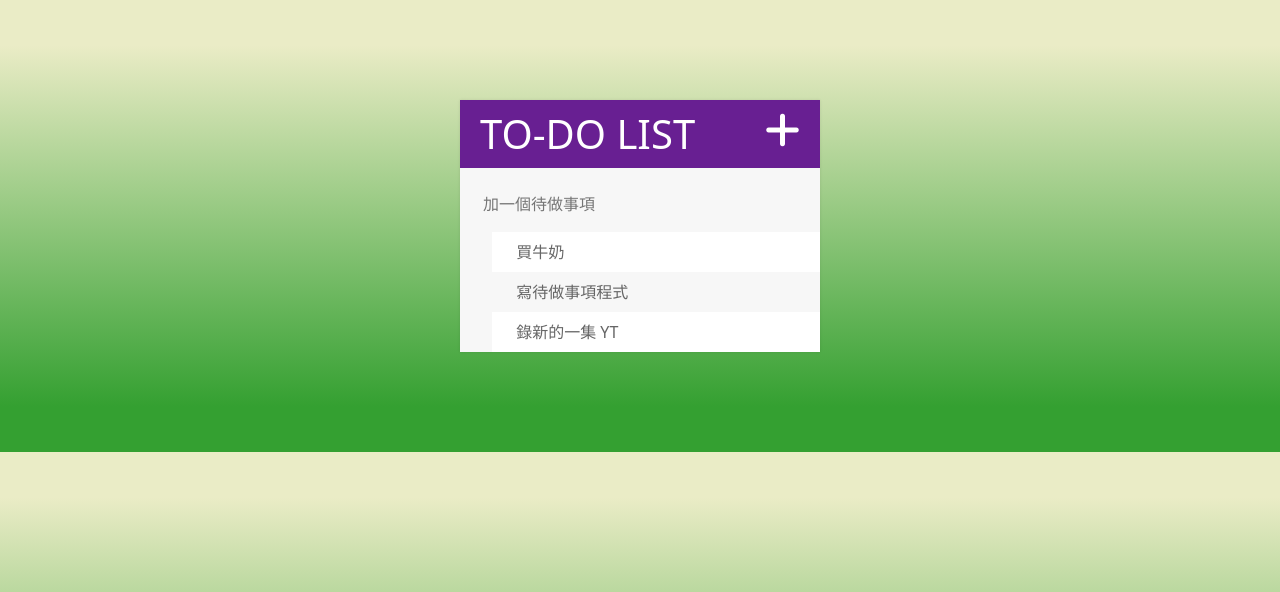
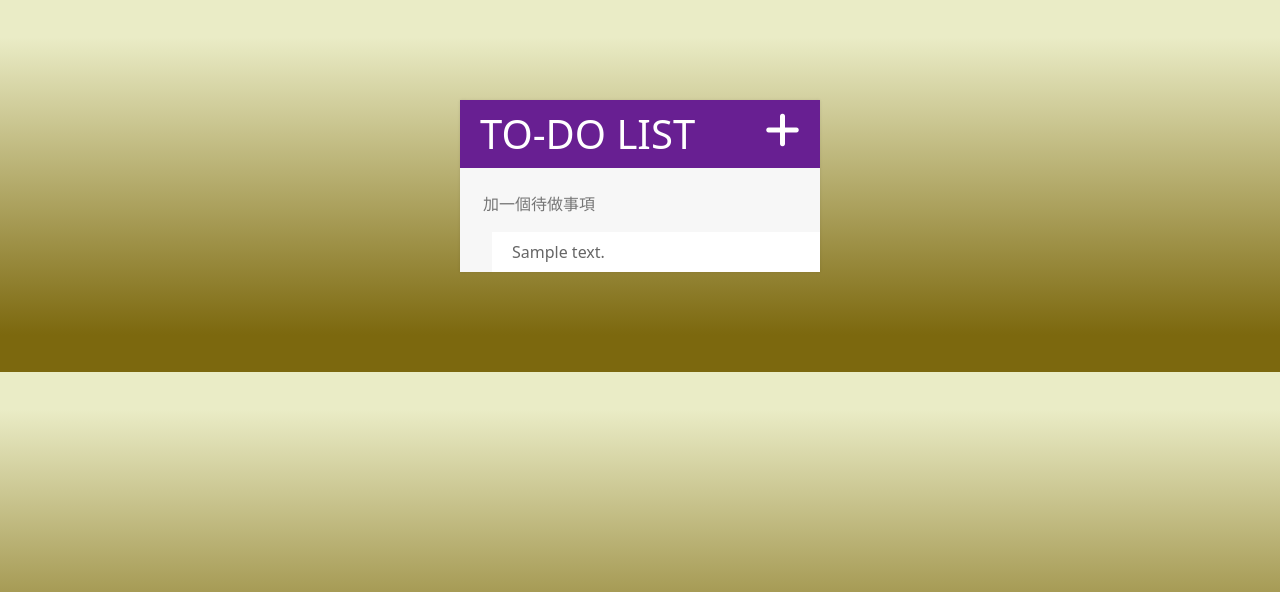
Before and after one commit to appfromape/To-Do-List-Web, a Flask app: page / in a window 1280 px wide. Shown: the top 592 px of the page. Run offline with Flask 2, Linux system fonts and the light colour scheme; tables that the repository leaves empty hold one stand-in row (values such as "Sample post"); some libraries are stand-ins or nearby versions.

Commit message:
finished

```diff
--- a/main.py
+++ b/main.py
@@ -1,11 +1,45 @@
-from flask import Flask, render_template, url_for
+from flask import Flask, render_template, url_for, request, jsonify, redirect, make_response
+from flask_sqlalchemy import SQLAlchemy
+import json
 
 app = Flask(__name__)
 app.secret_key = "any-string-you-want-just-keep-it-secret"
+app.config['SQLALCHEMY_DATABASE_URI'] = 'sqlite:///todolist.db'
+app.config['SQLALCHEMY_TRACK_MODIFICATIONS'] = False
+db = SQLAlchemy(app)
+
+class Todo(db.Model):
+    __tablename__ = "todolist"
+    id = db.Column(db.Integer, primary_key=True)
+    content = db.Column(db.String(200), nullable=False)
+
+# db.create_all()
 
 @app.route('/')
 def get_all_posts():
-    return render_template("index.html")
+    posts = Todo.query.all()
+    return render_template("index.html", all_posts=posts)
+
+@app.route('/add', methods=["GET", "POST"])
+def add():
+    if request.method == 'POST':
+        print(request.form.get('item'))
+        new_item = Todo(
+            content = request.form['item']
+        )
+        db.session.add(new_item)
+        db.session.commit()
+    return redirect(url_for("get_all_posts"))
+
+@app.route('/delete', methods=["GET", "POST"])
+def delete():
+    if request.method == 'POST':
+        a = request.form['keyword']
+        print(a)
+        todo = Todo.query.filter_by(content=a).first()
+        db.session.delete(todo)
+        db.session.commit()
+    return redirect(url_for("get_all_posts"))
 
 if __name__ == "__main__":
     app.run(debug=True)
--- a/static/css/styles.css
+++ b/static/css/styles.css
@@ -1,6 +1,6 @@
 body {
     font-family: Roboto;
-    background: -webkit-linear-gradient(90deg, #34a031 10%, #EAECC6 90%)
+    background: -webkit-linear-gradient(90deg, #7c680e 10%, #EAECC6 90%)
 }
 
 ul {
--- a/static/js/main.js
+++ b/static/js/main.js
@@ -7,6 +7,17 @@ $(document).ready(function(){
 
     $("ul").on("click", "span", function(event){
     $(this).parent().fadeOut(500,function(){
+
+        var search_word = $(this).text();
+        var qurl="http://127.0.0.1:5000/delete";
+        $.ajax({
+            type: "POST",
+            cache: false,
+            data:{keyword:search_word},
+            url: qurl,
+            dataType: "json"
+        })
+
     $(this).remove();
     });
     event.stopPropagation();
@@ -14,11 +25,10 @@ $(document).ready(function(){
 
     $("input[type='text']").keypress(function(event){
     if(event.which === 13){
-
+    event.submit();
     var todoText = $(this).val();
     $(this).val("");
-
-    $("ul").append("<li><span><i class='fa fa-trash'></i></span> " + todoText + "</li>")
+    $("ul").append("<li><span><i class='fa fa-trash'></i></span> " +todoText + "</li>")
     }
     });
 
@@ -26,5 +36,4 @@ $(document).ready(function(){
     $("input[type='text']").fadeToggle();
     });
 
-
     });
--- a/templates/index.html
+++ b/templates/index.html
@@ -7,28 +7,38 @@
     <meta name="viewport" content="width=device-width, initial-scale=1.0">
 
     <link href="{{ url_for('static', filename='css/styles.css') }}" rel="stylesheet">
-    <link href="https://cdn.jsdelivr.net/npm/bootstrap@5.0.0-beta3/dist/css/bootstrap.min.css" rel="stylesheet" integrity="sha384-eOJMYsd53ii+scO/bJGFsiCZc+5NDVN2yr8+0RDqr0Ql0h+rP48ckxlpbzKgwra6" crossorigin="anonymous">
+    <link href="https://cdn.jsdelivr.net/npm/bootstrap@5.0.0-beta3/dist/css/bootstrap.min.css" rel="stylesheet"
+        integrity="sha384-eOJMYsd53ii+scO/bJGFsiCZc+5NDVN2yr8+0RDqr0Ql0h+rP48ckxlpbzKgwra6" crossorigin="anonymous">
     <!-- <link href='https://stackpath.bootstrapcdn.com/bootstrap/4.1.1/css/bootstrap.min.css'> -->
     <link href='https://use.fontawesome.com/releases/v5.7.2/css/all.css'>
+
+    <script src="//ajax.googleapis.com/ajax/libs/jquery/1.9.1/jquery.min.js"></script>
 
     <title>Document</title>
 </head>
 
 <body>
     <div id="container">
-        <h1>To-Do List <i class="fa fa-plus"></i></h1> <input type="text" placeholder="加一個待做事項">
+        <h1>To-Do List <i class="fa fa-plus"></i></h1>
+        <form name="form" method='post' action="/add">
+            <input type="text" name="item" placeholder="加一個待做事項">
+        </form>
         <ul>
-            <li><span><i class="fa fa-trash"></i></span> 買牛奶</li>
-            <li><span><i class="fa fa-trash"></i></span> 寫待做事項程式</li>
-            <li><span><i class="fa fa-trash"></i></span> 錄新的一集 YT</li>
+            {% for post in all_posts %}
+            <li id={{post.id}}><span><i class="fa fa-trash"></i></span>{{ post.content }}</li>
+            {% endfor %}
         </ul>
     </div>
 
-    <script src="https://cdn.jsdelivr.net/npm/bootstrap@5.0.0-beta3/dist/js/bootstrap.bundle.min.js" integrity="sha384-JEW9xMcG8R+pH31jmWH6WWP0WintQrMb4s7ZOdauHnUtxwoG2vI5DkLtS3qm9Ekf" crossorigin="anonymous"></script>
+    <script src="https://cdn.jsdelivr.net/npm/bootstrap@5.0.0-beta3/dist/js/bootstrap.bundle.min.js"
+        integrity="sha384-JEW9xMcG8R+pH31jmWH6WWP0WintQrMb4s7ZOdauHnUtxwoG2vI5DkLtS3qm9Ekf"
+        crossorigin="anonymous"></script>
     <!-- <script src='https://stackpath.bootstrapcdn.com/bootstrap/4.1.1/js/bootstrap.bundle.min.js'></script> -->
     <script src='https://cdnjs.cloudflare.com/ajax/libs/jquery/2.2.4/jquery.min.js'></script>
     <script src="https://use.fontawesome.com/8a1af8f15a.js"></script>
     <script src="{{ url_for('static', filename='js/main.js') }}"></script>
+    <script>window.jQuery || document.write('<script src="{{url_for('static', filename='jquery.js') }}">\x3C/script>')</script>
+    <script type=text/javascript>$SCRIPT_ROOT = {{ request.script_root|tojson|safe }};</script>
 
 </body>
 
```
